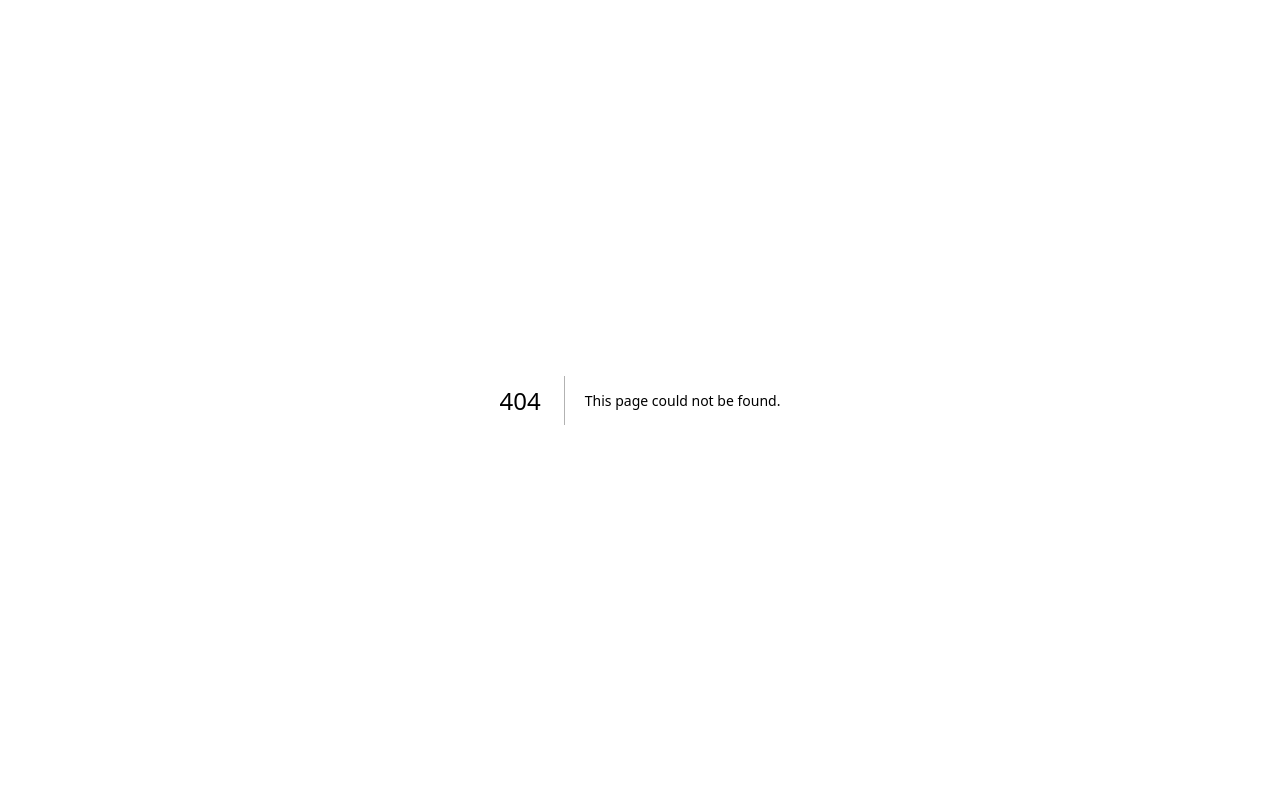
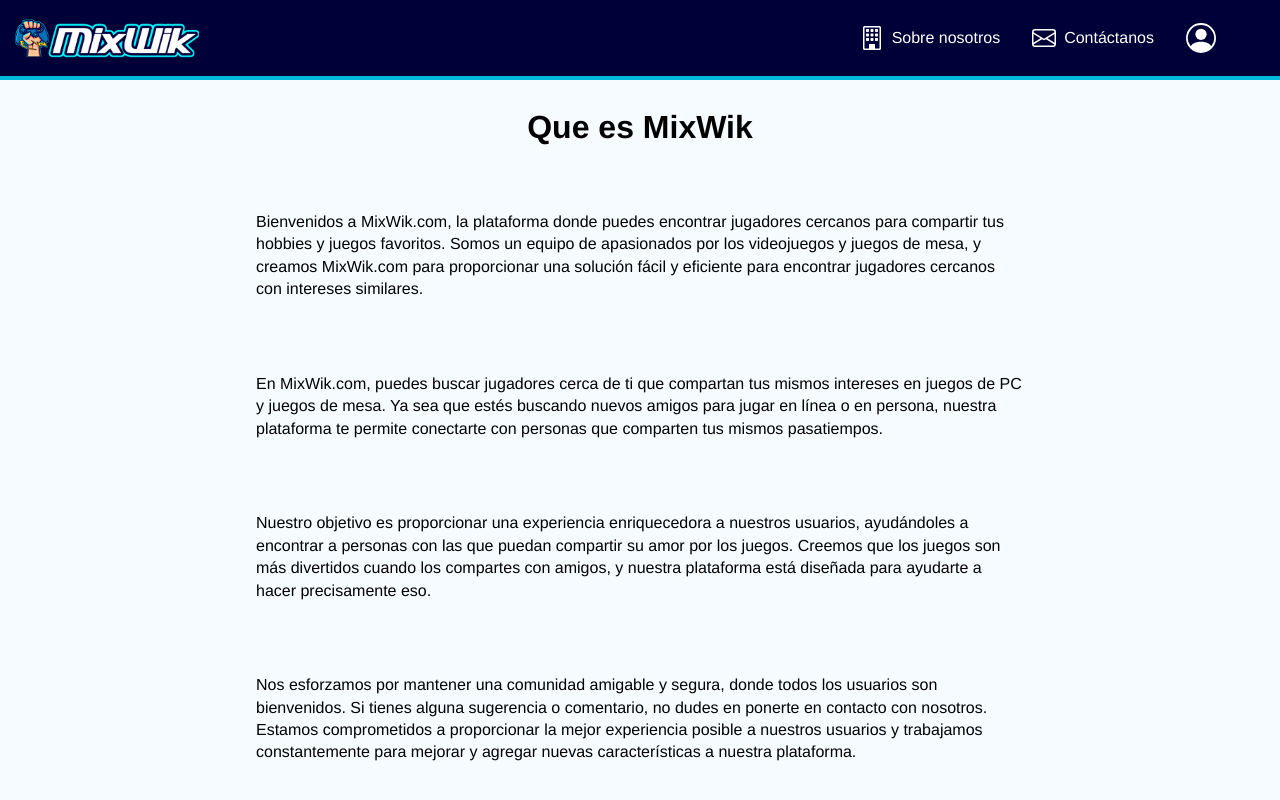
Before and after one commit to mixwik/mixwik, a Next.js app: page /sobre-nosotros in a window 1280 px wide. Before the commit this address had no page. Shown: the top 800 px of the page. Built offline with nearby package versions, Linux system fonts and the light colour scheme; no server answers.

Commit message:
add our company page

```diff
--- a/components/Dashboard/NewPublication/csgo/index.jsx
+++ b/components/Dashboard/NewPublication/csgo/index.jsx
@@ -57,7 +57,6 @@
           >
             {({ isSubmitting, values }) => (
               <Form>
-                {/* <button className={styles.cancel} onClick={() => setToggle(false)}>X</button> */}
                 <article className={styles.position}>
                   <h3 className={styles.title}>¿En que posición te gusta jugar?</h3>
                   <div class={styles.inputBox} role='group' aria-labelledby='my-radio-group'>
--- a/components/Nav/index.jsx
+++ b/components/Nav/index.jsx
@@ -38,7 +38,7 @@
         <div className={styles.logIn}>
           <ul className={styles.links}>
             <li>
-              <Link href='/'>
+              <Link href='/sobre-nosotros'>
                 <Company />
                 Sobre nosotros
               </Link>
--- /dev/null
+++ b/pages/sobre-nosotros/Ous.module.scss
@@ -0,0 +1,28 @@
+.ours {
+  display: flex;
+  flex-direction: column;
+  min-height: 90vh;
+  align-items: center;
+  gap: 2rem;
+  padding: 1rem 0;
+  margin-bottom: 15vh;
+
+  @media screen and (min-width: 768px) {
+    gap: 0;
+    padding: 0;
+    justify-content: space-around;
+  }
+
+  h1 {
+    font-size: 2rem;
+    font-weight: bold;
+  }
+
+  p {
+    width: 90vw;
+
+    @media screen and (min-width: 768px) {
+      width: 60vw
+    }
+  }
+}
--- /dev/null
+++ b/pages/sobre-nosotros/index.jsx
@@ -0,0 +1,27 @@
+import styles from './Ous.module.scss'
+import Layout from '../../components/Layout'
+
+const Ours = () => {
+  return (
+    <Layout>
+      <section className={styles.ours}>
+        <h1>Que es MixWik</h1>
+        <p>
+          Bienvenidos a MixWik.com, la plataforma donde puedes encontrar jugadores cercanos para compartir tus hobbies y juegos favoritos. Somos un equipo de apasionados por los videojuegos y juegos de mesa, y creamos MixWik.com para proporcionar una solución fácil y eficiente para encontrar jugadores cercanos con intereses similares.
+        </p>
+
+        <p>
+          En MixWik.com, puedes buscar jugadores cerca de ti que compartan tus mismos intereses en juegos de PC y juegos de mesa. Ya sea que estés buscando nuevos amigos para jugar en línea o en persona, nuestra plataforma te permite conectarte con personas que comparten tus mismos pasatiempos.
+        </p>
+        <p>
+          Nuestro objetivo es proporcionar una experiencia enriquecedora a nuestros usuarios, ayudándoles a encontrar a personas con las que puedan compartir su amor por los juegos. Creemos que los juegos son más divertidos cuando los compartes con amigos, y nuestra plataforma está diseñada para ayudarte a hacer precisamente eso.
+        </p>
+        <p>
+          Nos esforzamos por mantener una comunidad amigable y segura, donde todos los usuarios son bienvenidos. Si tienes alguna sugerencia o comentario, no dudes en ponerte en contacto con nosotros. Estamos comprometidos a proporcionar la mejor experiencia posible a nuestros usuarios y trabajamos constantemente para mejorar y agregar nuevas características a nuestra plataforma.
+        </p>
+      </section>
+    </Layout>
+  )
+}
+
+export default Ours
```
